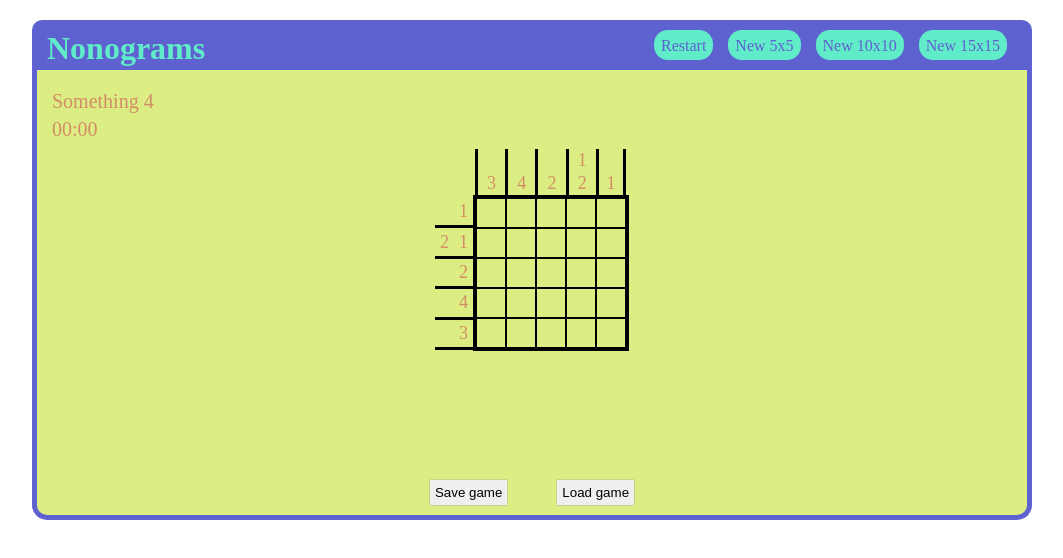
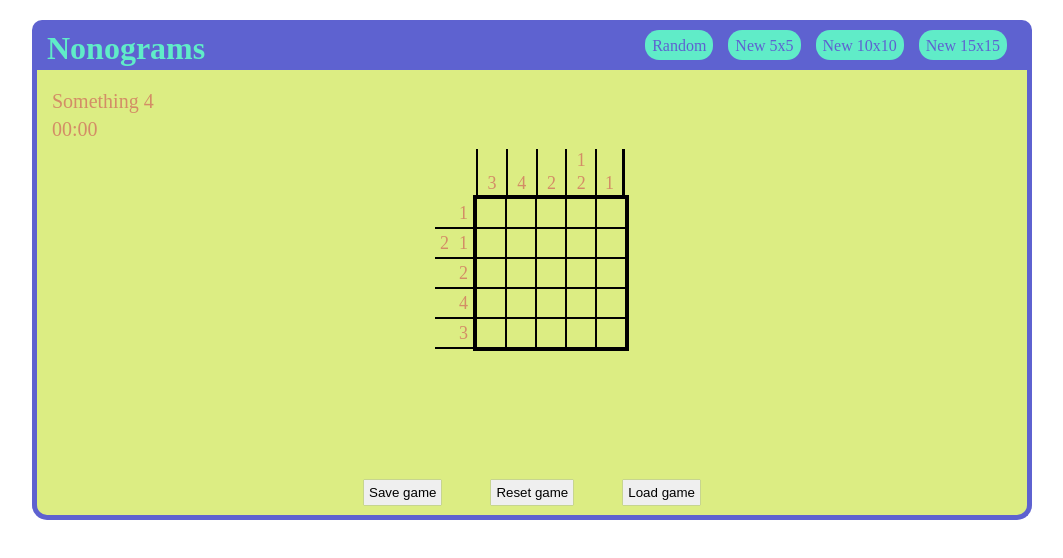
Before and after one commit to AleksPaty/coffee-house, a plain HTML site: page nonograms/index.html in a window 1280 px wide. Shown: the whole page, without its empty margins (108-1171 px from the left). Drawn offline with Linux system fonts and the light colour scheme.

Commit message:
feat: add button in menu

```diff
--- a/nonograms/assets/main.js
+++ b/nonograms/assets/main.js
@@ -26,16 +26,17 @@ class Game {
     createTemplate() {
         let menu = getMenu(
             'menu',
-            ['Restart', ['New 5x5', ...this.easyPuzzleList], ['New 10x10', ...this.normalPuzzleList], ['New 15x15', ...this.hardPuzzleList]],
+            ['Random', ['New 5x5', ...this.easyPuzzleList], ['New 10x10', ...this.normalPuzzleList], ['New 15x15', ...this.hardPuzzleList]],
             'menu-item',
         )
         document.body.append(getHeader(menu))
         document.body.insertAdjacentHTML('beforeend', this.mainTemplate)
         document.body.append(getFooter([
             getButton('save-btn', 'Save game', () => saveGame(this.solveCeil)),
+            getButton('reset-btn', 'Reset game', () => this.restartHandle()),
             getButton('load-btn', 'Load game', () => this.loadPuzzle())
         ]))
-        document.querySelector('.restart').addEventListener('click', () => this.restartHandle(this.solveCeil))
+        document.querySelector('.random').addEventListener('click', () => this.randomHandle())
 
         this.openGreatModal = getModalWindow(
             'greatModal',
@@ -44,6 +45,17 @@ class Game {
             getButton('greatBtn', 'Okey', (e) => e.target.offsetParent.classList.remove('open')),
             'body'
         )
+    }
+
+    randomHandle() {
+        let hardLevel = Math.floor(1 + Math.random() * (3 + 1 - 1));
+
+        if (hardLevel === 1) this.puzzle = new Puzzle(getEasyPuzzle(0, this.easyPuzzleList.length - 1));
+        if (hardLevel === 2) this.puzzle = new Puzzle(getNormalPuzzle(0, this.normalPuzzleList.length - 1));
+        if (hardLevel === 3) this.puzzle = new Puzzle(getHardPuzzle(0, this.hardPuzzleList.length - 1));
+
+        document.querySelector('.main').replaceChildren();
+        this.puzzleRender()
     }
 
     restartHandle() {
--- a/nonograms/assets/menu.js
+++ b/nonograms/assets/menu.js
@@ -20,7 +20,7 @@ const getMenu = (menuClass, itemsArr, itemClass) => {
         let li = document.createElement('li');
         li.classList.add(`${itemClass}`);
 
-        if(v === 'Restart') li.classList.add('restart');
+        if(v === 'Random') li.classList.add('random');
         if (Array.isArray(v)) {
             let underUl = document.createElement('ul');
             underUl.classList.add('dropItems');
--- a/nonograms/assets/style/style.css
+++ b/nonograms/assets/style/style.css
@@ -159,13 +159,13 @@ body {
 }
 .lineClue {
     width: max-content;
-    padding: 3px 0 1px 0;
+    padding: 4px 0 2px 0;
     display: grid;
     order: -1;
 }
 .lineClue .clue {
     justify-content: end;
-    border-bottom: 3px solid #000;
+    border-bottom: 2px solid #000;
 }
 .lineClue .clue > span {
     margin: 0 5px;
@@ -173,28 +173,28 @@ body {
 
 .clue-list5.columnClue {
     grid-template-columns: repeat(5, 1fr);
-    width: 156px;
+    width: 155px;
 }
 .clue-list10.columnClue {
     grid-template-columns: repeat(10, 1fr);
-    width: 256px;
+    width: 255px;
 }
 .clue-list15.columnClue {
     grid-template-columns: repeat(15, 1fr);
-    width: 381px;
+    width: 380px;
 }
 .columnClue {
     position: absolute;
     right: 0;
     bottom: 100%;
-    padding: 0 3px 0 2px;
+    padding: 0 4px 0 2px;
     display: grid;
 }
 .columnClue .clue {
     display: flex;
     flex-direction: column;
     justify-content: end;
-    border-left: 3px solid #000;
+    border-left: 2px solid #000;
 }
 .columnClue .clue:last-child {
     border-right: 3px solid #000;
@@ -257,7 +257,8 @@ body {
     background-color: #DCED83;
 }
 .save-btn,
-.load-btn {
+.load-btn,
+.reset-btn {
     padding: 5px;
     border: none;
     box-shadow: 0 0 1px 0px #5E62D0;
@@ -324,7 +325,7 @@ body {
 }
 
 
-@media (max-width: 576px) {
+@media (max-width: 585px) {
     .menu {
         display: flex;
         justify-content: end;
```
